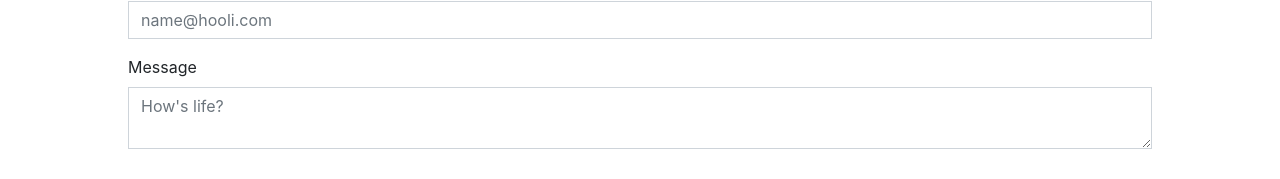
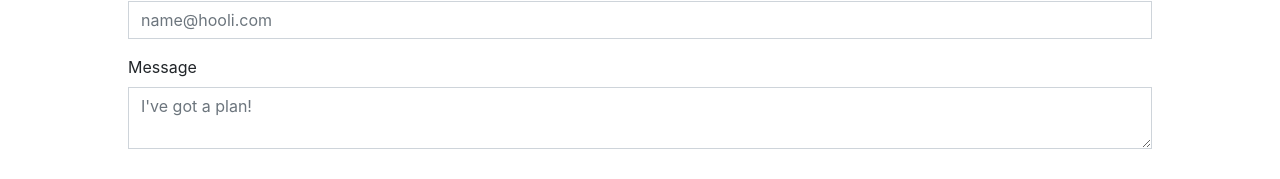
Before and after one commit to mufasa159/react-portfolio-template, a React (Create React App) app: page /#/contact in a window 1280 px wide. Shown: the part 454-633 px from the top of the page. Built offline with nearby package versions, Linux system fonts and the light colour scheme.

Commit message:
text update

```diff
--- a/src/App.css
+++ b/src/App.css
@@ -125,5 +125,5 @@ a:hover {
 }
 
 .shadow{
-  box-shadow: 0 .5rem 1rem rgba(0, 0, 0, .5)!important;
+  box-shadow: 0 .5rem 1rem rgba(0, 0, 0, 0.5)!important;
 }
--- a/src/pages/ContactPage.js
+++ b/src/pages/ContactPage.js
@@ -23,7 +23,7 @@ function ContactPage(){
 
                 <Form.Group controlId="formBasicText">
                     <Form.Label>Message</Form.Label>
-                    <Form.Control input as="textarea" name="message" placeholder="How's life?" required />
+                    <Form.Control input as="textarea" name="message" placeholder="I've got a plan!" required />
                 </Form.Group>
 
                 <Button variant="outline-success" type="submit">
```
